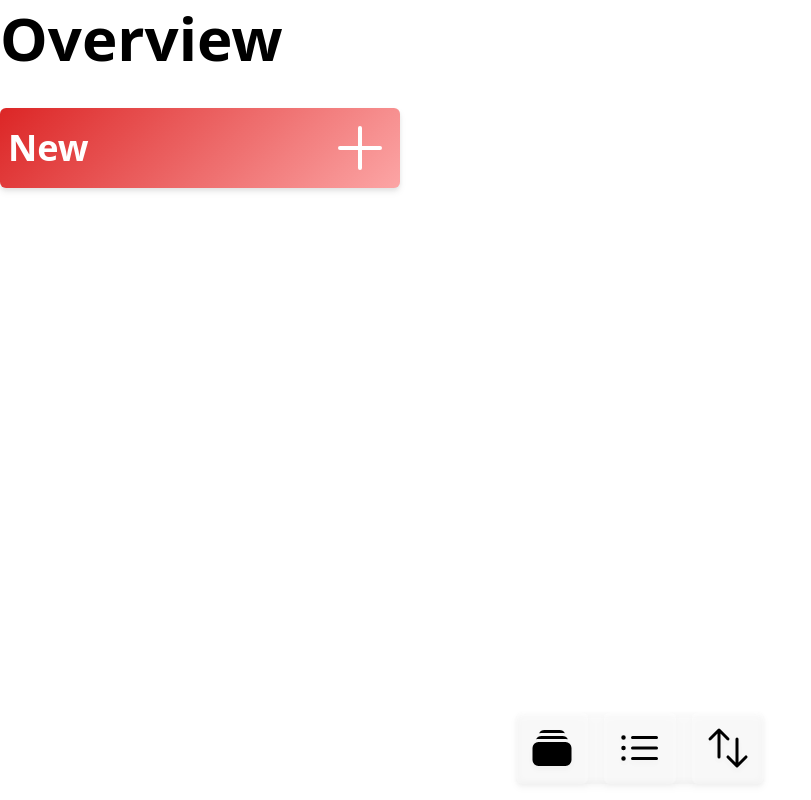
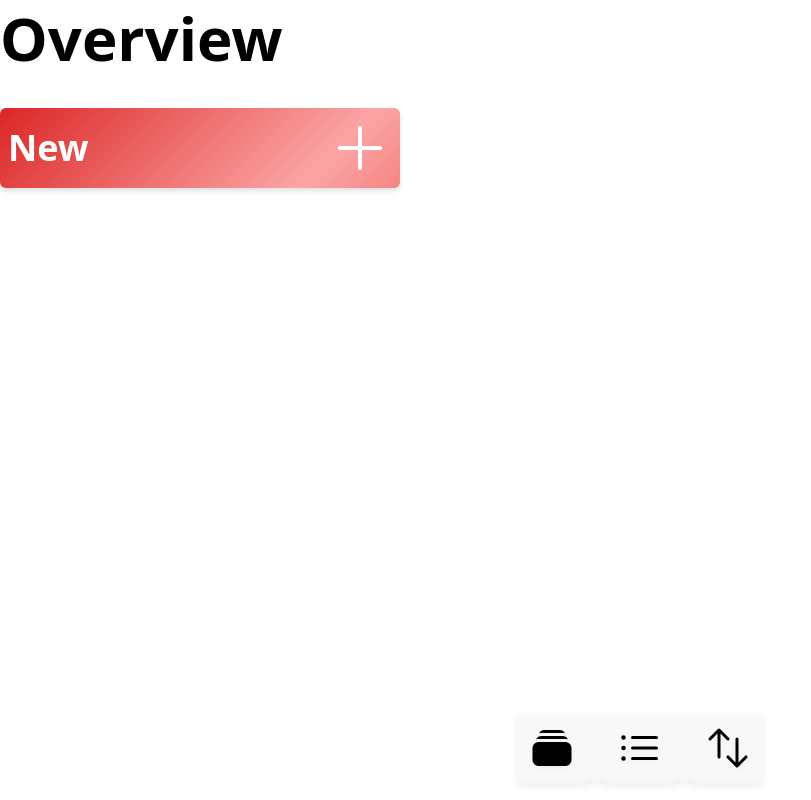
Before and after one commit to AntanasGa/TimeHolder, a Vue app: page / in a window 1280 px wide. Shown: the whole page, without its empty margins (0-811 px from the left). Built offline with nearby package versions, Linux system fonts and the light colour scheme.

Commit message:
updating `new` button styling

```diff
--- a/src/routes/Index.vue
+++ b/src/routes/Index.vue
@@ -1,7 +1,7 @@
 <template>
   <h1 class="font-bold text-6xl mb-10">Overview</h1>
   <section class="grid grid-cols-1 md:grid-cols-2 lg:grid-cols-3 gap-10">
-    <RouterLink to="/tasks/new" class="rounded-md drop-shadow-md backdrop-blur-sm w-full flex justify-between p-2 items-center group bg-gradient-to-r newButton from-red-600 via-red-300 to-red-600 bg-left-top hover:bg-center transition-all">
+    <RouterLink to="/tasks/new" class="rounded-md drop-shadow-md backdrop-blur-sm w-full flex justify-between p-2 items-center group bg-gradient-to-r border-red-500 border-l-0 hover:border-l-8 newButton from-red-600 via-red-300 to-red-600 bg-left-top hover:bg-center transition-all">
       <h2 class="font-bold text-4xl text-white">New</h2>
         <PlusIcon class="w-16 h-16 text-white"/>
     </RouterLink>
--- a/src/style.css
+++ b/src/style.css
@@ -29,5 +29,5 @@
 
 .newButton {
   background: linear-gradient(-45deg, var(--tw-gradient-stops));
-  background-size: 200% 200%;
+  background-size: 150% 200%;
 }
```
